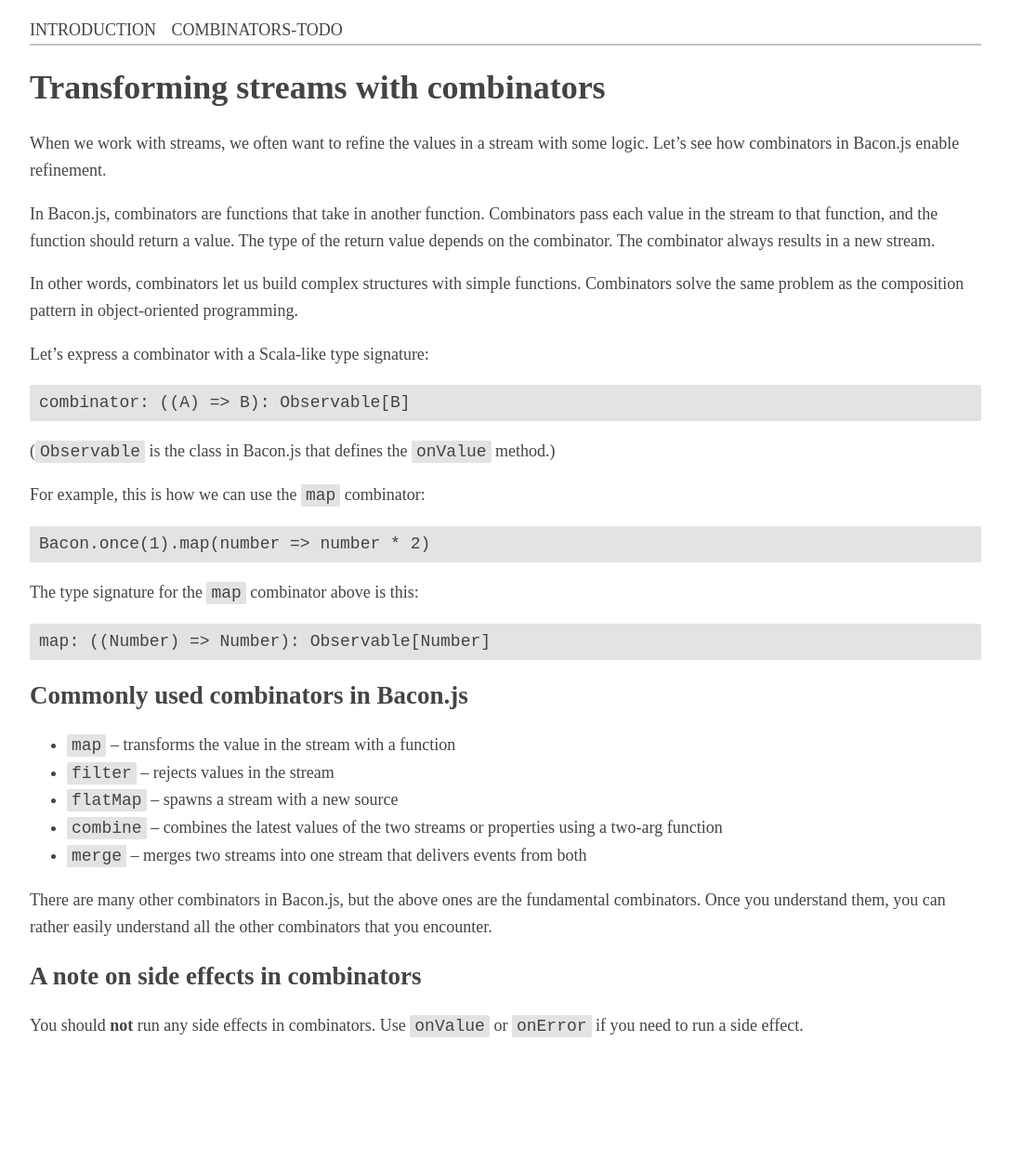
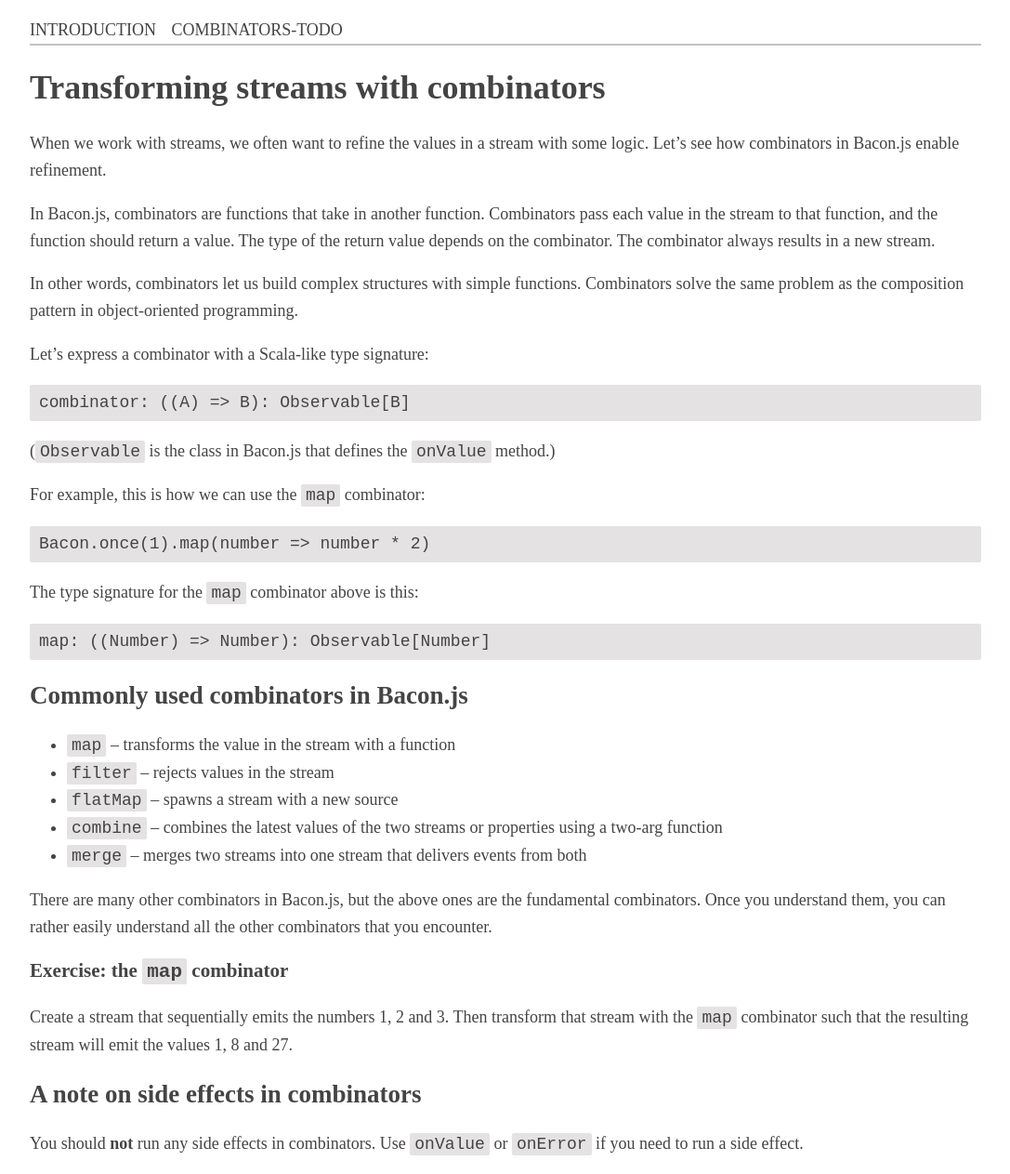
Before and after one commit to laurilehmijoki/learn-reactive-programming-with-bacon.js, a Jekyll site: the page built from combinators.md, in a window 1280 px wide. Shown: the whole page at 93% size, without its empty margins (96-1183 px from the left). Built offline with Jekyll 4.4.1, drawn with Linux system fonts in a browser that asks for light colours; before the commit the page ends 1136 px from its top, so only the background shows below that.

Commit message:
Add map exercise

```diff
--- a/combinators.md
+++ b/combinators.md
@@ -43,6 +43,12 @@ There are many other combinators in Bacon.js, but the above ones are the
 fundamental combinators. Once you understand them, you can rather easily
 understand all the other combinators that you encounter.
 
+### Exercise: the `map` combinator
+
+Create a stream that sequentially emits the numbers 1, 2 and 3. Then transform
+that stream with the `map` combinator such that the resulting stream will emit
+the values 1, 8 and 27.
+
 ## A note on side effects in combinators
 
 You should **not** run any side effects in combinators. Use `onValue` or
```
